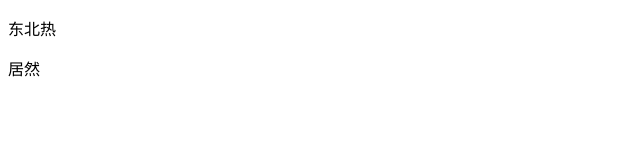
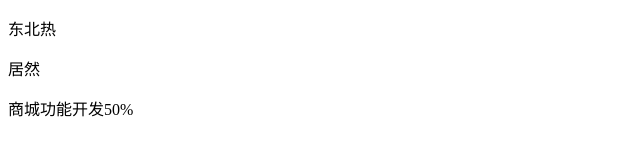
Before and after one commit to juran1993/python666, a plain HTML site: page index.html in a window 1280 px wide. Shown: the whole page, without its empty margins (0-640 px from the left). Drawn offline with Linux system fonts and the light colour scheme.

Commit message:
商城功能开发50%

```diff
--- a/index.html
+++ b/index.html
@@ -8,5 +8,6 @@
 <body>
     <p>东北热</p>
     <p>居然</p>
+    <p>商城功能开发50%</p>
 </body>
 </html>
```
